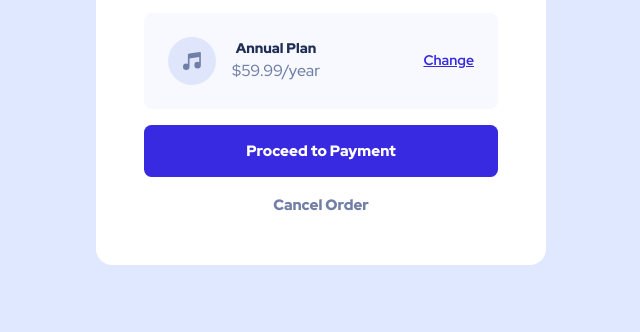
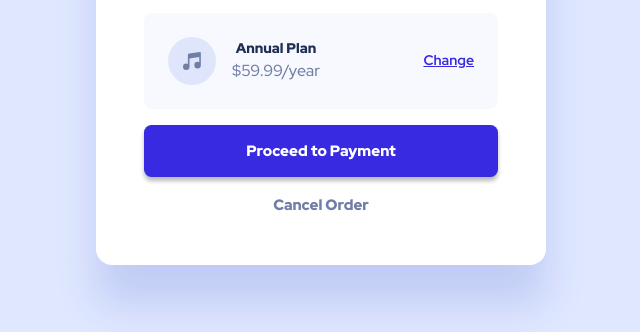
Before and after one commit to mhykah-webdev/order-summary, a plain HTML site: page index.html in a window 1280 px wide. Shown: the part 468-800 px from the top of the page, without its empty margins (319-959 px from the left). Drawn offline with Linux system fonts and the light colour scheme.

Commit message:
Added box shadows to the card and button

```diff
--- a/style.css
+++ b/style.css
@@ -6,6 +6,7 @@
     --clr-light-purple: #766CF1;
     --clr-grey: #717FA6;
     --clr-black: #1F2E55;
+    --clr-blue-shadow: #0D30BD26;
 
     --fw-medium: 500;
     --fw-bold: 700;
@@ -104,6 +105,8 @@ body {
     margin: 1em;
     background-color: var(--clr-white);
     border-radius: 1em;
+    box-shadow: 0 40px 40px var(--clr-blue-shadow);
+
 }
 
 .order-card picture img {
@@ -177,6 +180,7 @@ h1 {
     color: var(--clr-white);
     font-size: 15px;
     font-weight: var(--fw-black);
+    box-shadow: 0 4px 4px #00000045;
 }
 
 .button:hover {
```
